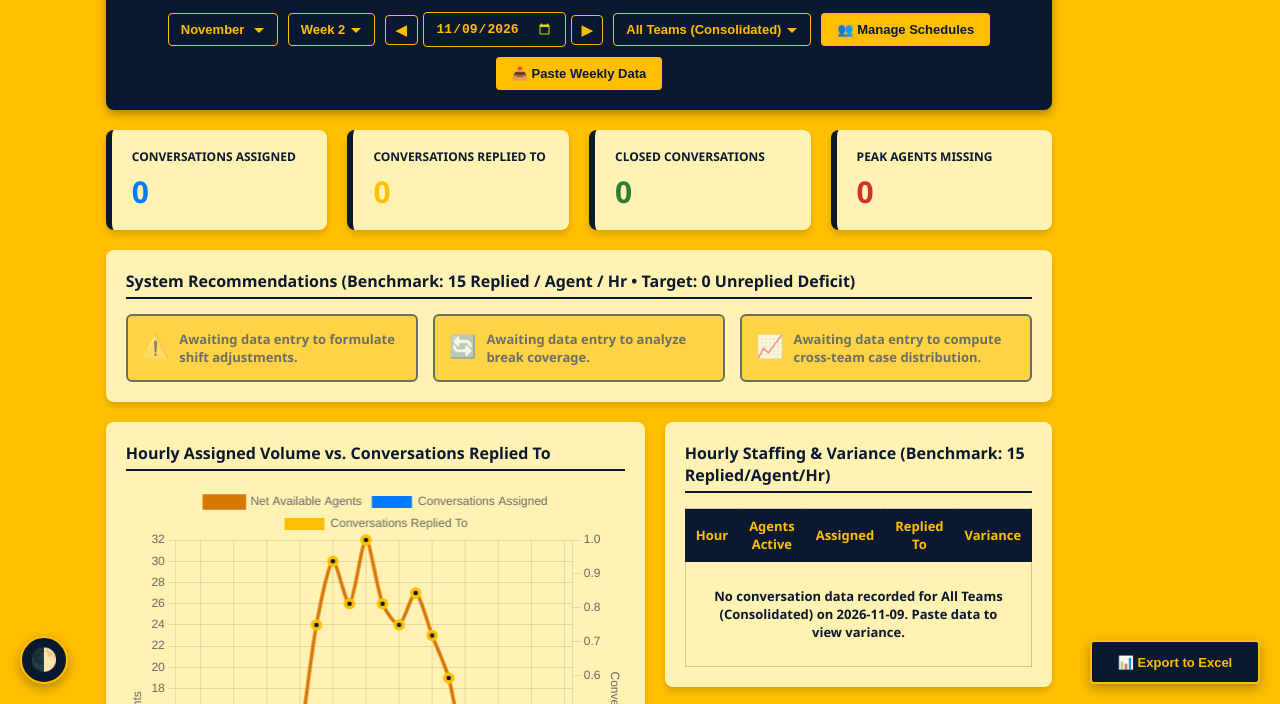
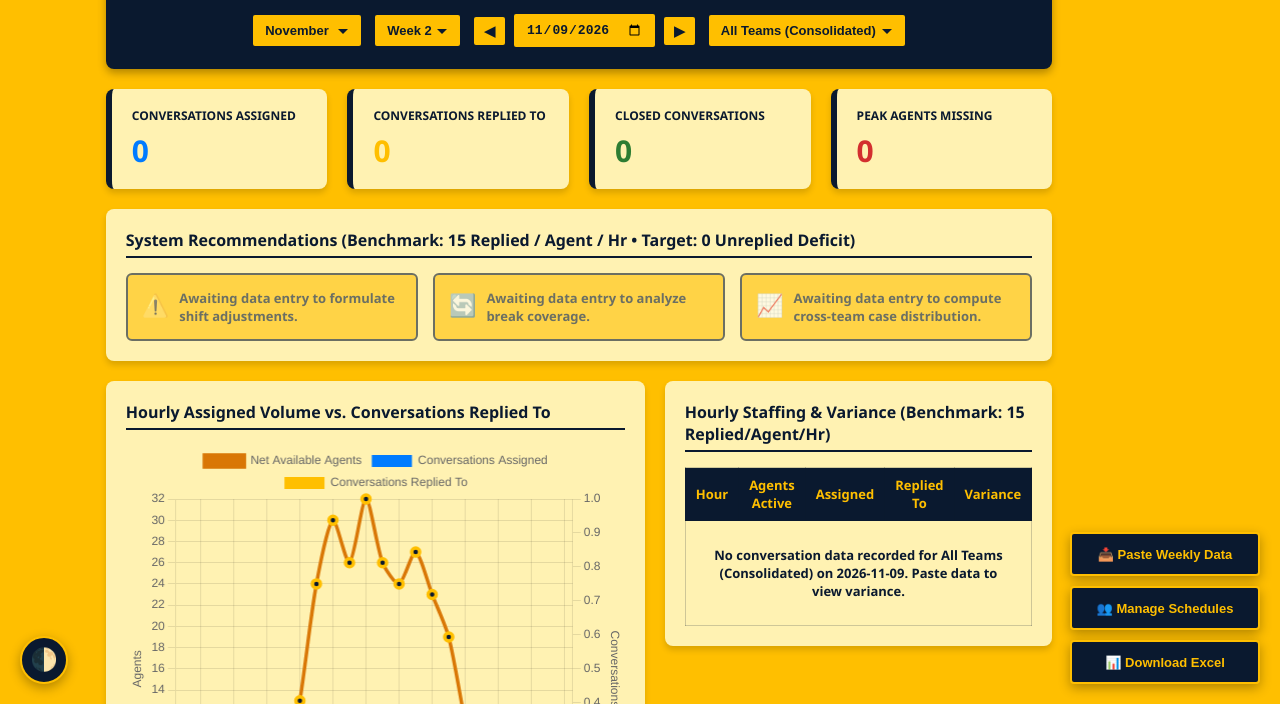
Before and after one commit to cristopherom16/CasesHourCapVsAvaReport, a plain HTML site: page index.html in a window 1280 px wide. Shown: the part 96-800 px from the top of the page. Drawn offline with nearby package versions, Linux system fonts and the light colour scheme; no server answers.

Commit message:
Update index.html

```diff
--- a/index.html
+++ b/index.html
@@ -43,11 +43,11 @@
             color: var(--text-color);
             margin: 0;
             padding-top: 20px;
-            padding-bottom: 90px;
+            padding-bottom: 160px;
             transition: background-color 0.3s ease;
         }
 
-        /* Container positioned exactly 10mm from floating buttons */
+        /* Container positioned exactly 10mm from floating controls */
         .container {
             margin-left: calc(68px + 10mm);
             margin-right: calc(190px + 10mm);
@@ -91,7 +91,7 @@
             text-align: center;
         }
 
-        /* Navigation Bar inside Header */
+        /* Top Header Selectors - Amber Background & Deep Navy Text */
         .header-selects {
             display: flex;
             gap: 10px;
@@ -101,9 +101,9 @@
         }
 
         .header-select {
-            background-color: transparent;
-            color: var(--amber-dominant);
-            border: 1px solid var(--amber-dominant);
+            background-color: var(--amber-dominant);
+            color: var(--navy-deep);
+            border: 2px solid var(--navy-deep);
             padding: 8px 12px;
             border-radius: 4px;
             font-weight: bold;
@@ -116,11 +116,16 @@
             background-position-x: calc(100% - 6px);
             background-position-y: center;
             padding-right: 28px;
+            transition: background-color 0.2s;
+        }
+
+        .header-select:hover {
+            background-color: var(--amber-hover);
         }
 
         .header-select option {
-            background-color: var(--navy-deep);
-            color: var(--amber-dominant);
+            background-color: var(--amber-light);
+            color: var(--navy-deep);
         }
 
         .date-nav {
@@ -130,20 +135,23 @@
         }
 
         .date-nav input[type="date"] {
+            background-color: var(--amber-dominant);
+            color: var(--navy-deep);
+            border: 2px solid var(--navy-deep);
             background-image: none;
             padding-right: 12px;
             cursor: pointer;
         }
 
         .date-nav input[type="date"]::-webkit-calendar-picker-indicator {
-            filter: invert(0.7) sepia(1) saturate(5) hue-rotate(10deg);
+            filter: brightness(0);
             cursor: pointer;
         }
 
         .btn-arrow {
-            background-color: transparent;
-            color: var(--amber-dominant);
-            border: 1px solid var(--amber-dominant);
+            background-color: var(--amber-dominant);
+            color: var(--navy-deep);
+            border: 2px solid var(--navy-deep);
             border-radius: 4px;
             padding: 6px 10px;
             font-weight: bold;
@@ -151,7 +159,9 @@
             font-size: 14px;
             transition: background 0.2s;
         }
-        .btn-arrow:hover { background-color: rgba(255, 191, 0, 0.2); }
+        .btn-arrow:hover {
+            background-color: var(--amber-hover);
+        }
 
         .btn-arrow-modal {
             background-color: var(--navy-deep);
@@ -165,15 +175,6 @@
             transition: background 0.2s;
         }
         .btn-arrow-modal:hover { background-color: #112240; }
-
-        .nav-actions {
-            display: flex;
-            align-items: center;
-            justify-content: center;
-            gap: 10px;
-            flex-wrap: wrap;
-            width: 100%;
-        }
 
         .btn {
             background-color: var(--amber-dominant);
@@ -311,13 +312,39 @@
         }
         .btn-theme:hover { background-color: #112240; transform: scale(1.05); }
 
-        .btn-export {
+        /* 3 Stacked Floating Action Buttons (Right) */
+        .floating-actions-stack {
+            position: fixed;
+            bottom: 20px;
             right: 20px;
-            width: 170px;
+            display: flex;
+            flex-direction: column;
+            gap: 10px;
+            z-index: 999;
+        }
+
+        .floating-action-btn {
+            width: 190px;
             height: 44px;
             background-color: var(--navy-deep);
             color: var(--amber-dominant);
             border: 2px solid var(--amber-dominant);
+            border-radius: 4px;
+            font-size: 13px;
+            font-weight: bold;
+            cursor: pointer;
+            box-shadow: 0 4px 12px rgba(0,0,0,0.3);
+            display: flex;
+            align-items: center;
+            justify-content: center;
+            gap: 6px;
+            padding: 0 10px;
+            transition: background 0.2s, transform 0.1s;
+        }
+
+        .floating-action-btn:hover {
+            background-color: #112240;
+            transform: scale(1.02);
         }
 
         /* Toast Notifications */
@@ -374,8 +401,7 @@
             <h1>AVAILABILITY VS CASES VOLUME DASHBOARD</h1>
             <div id="currentContext" class="dashboard-subtitle">Displaying: Select data</div>
         </div>
-        <div class="nav-actions">
-            <!-- View Navigators with Dynamic Date Picker -->
+        <!-- Selectors under title: Amber Background & Deep Navy Letters -->
         <div class="header-selects">
             <select id="viewMonthSelect" class="header-select" onchange="syncFromMonthWeek()">
                 <option value="January">January</option>
@@ -399,7 +425,7 @@
                 <option value="Week 5">Week 5</option>
             </select>
 
-                <!-- Dynamic Date Picker -->
+            <!-- Date Picker and Arrows with Amber Background & Deep Navy Letters -->
             <div class="date-nav">
                 <button class="btn-arrow" onclick="changeDate(-1)">◀</button>
                 <input type="date" id="viewDateSelect" class="header-select" onchange="syncFromDate()">
@@ -416,10 +442,6 @@
                 <option value="After Hours Support">After Hours Support</option>
             </select>
         </div>
-
-            <button class="btn" onclick="checkPasswordAndOpenModal('scheduleModal')">👥 Manage Schedules</button>
-            <button class="btn" onclick="openModal('importModal')">📥 Paste Weekly Data</button>
-        </div>
     </div>
 
     <!-- KPI Scorecards -->
@@ -471,7 +493,7 @@
             </div>
         </div>
 
-        <!-- Staffing Required Table: Hour, Agents Active, Assigned, Replied To, Variance (Full View without vertical scroll) -->
+        <!-- Staffing Required Table: Hour, Agents Active, Assigned, Replied To, Variance -->
         <div class="card">
             <div class="section-title">Hourly Staffing & Variance (Benchmark: 15 Replied/Agent/Hr)</div>
             <div class="table-complete-view">
@@ -530,7 +552,13 @@
 
 <!-- Floating Controls -->
 <button id="themeToggleBtn" class="floating-btn btn-theme" onclick="toggleTheme()" title="Toggle Theme">🌓</button>
-<button class="floating-btn btn btn-export" onclick="exportToExcel()">📊 Export to Excel</button>
+
+<!-- 3 Action Buttons on the Right in Requested Order: Dark Navy Background & Amber Gridline -->
+<div class="floating-actions-stack">
+    <button class="floating-action-btn" onclick="openModal('importModal')">📥 Paste Weekly Data</button>
+    <button class="floating-action-btn" onclick="checkPasswordAndOpenModal('scheduleModal')">👥 Manage Schedules</button>
+    <button class="floating-action-btn" onclick="exportToExcel()">📊 Download Excel</button>
+</div>
 
 <!-- Data Import Modal with Forward/Backward Navigation for Previously Saved Tables -->
 <div id="importModal" class="modal">
@@ -1846,6 +1874,9 @@ Mirannda M.	50	40	60	30`;
             }
             firebaseDB = firebase.database();
 
+            // Ensure Firebase has all 6 teams permanently registered
+            firebaseDB.ref('caseTeamRosters').set(getCleanDataForFirebase(teamRosters));
+
             // Listen to live case volume updates and auto-refresh view
             firebaseDB.ref('caseVolumeStore').on('value', (snapshot) => {
                 const val = snapshot.val();
```
Lines whose indentation alone changed are shown as unchanged.
